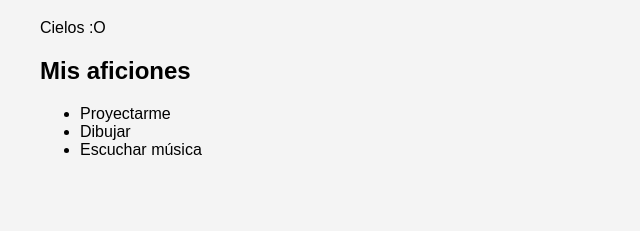
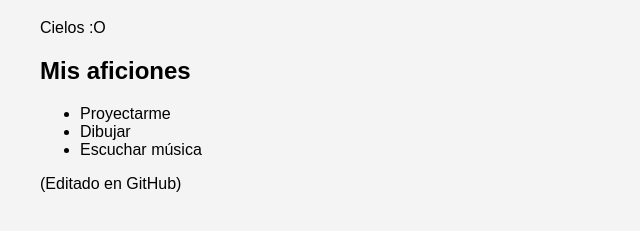
Before and after one commit to joaquinalvarezsanchez6-create/MiPrimerReto, a plain HTML site: page index.html in a window 1280 px wide. Shown: the part 117-348 px from the top of the page, without its empty margins (0-640 px from the left). Drawn offline with Linux system fonts and the light colour scheme.

Commit message:
Update index.html

```diff
--- a/index.html
+++ b/index.html
@@ -16,5 +16,6 @@
         <li>Dibujar</li>
         <li>Escuchar música</li>
     </ul>
+    <p>(Editado en GitHub)</p>
 </body>
 </html>
```
